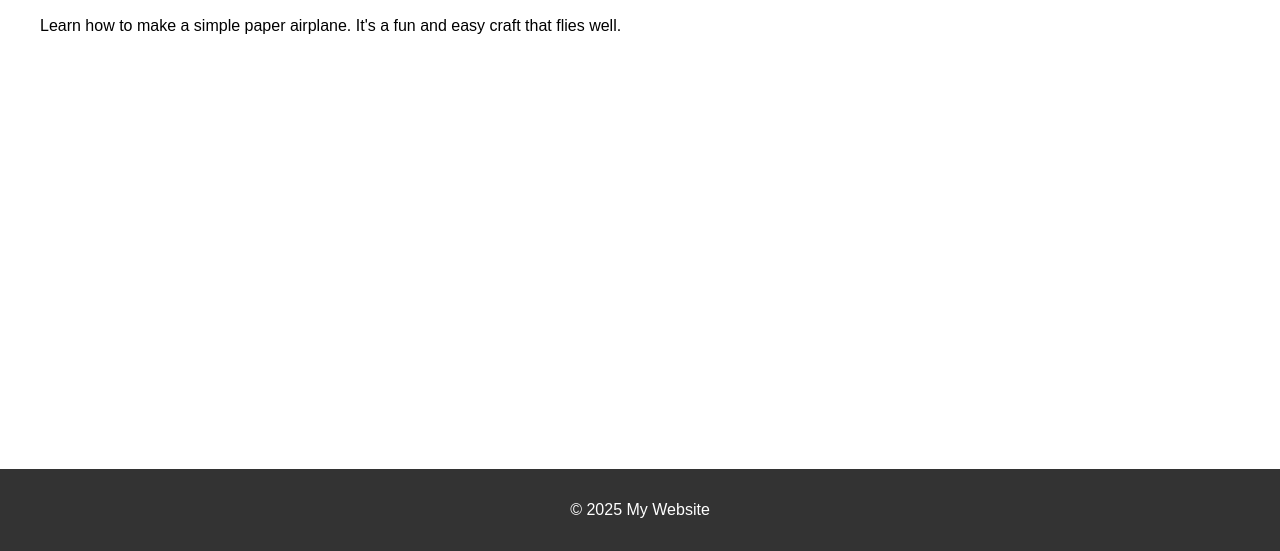
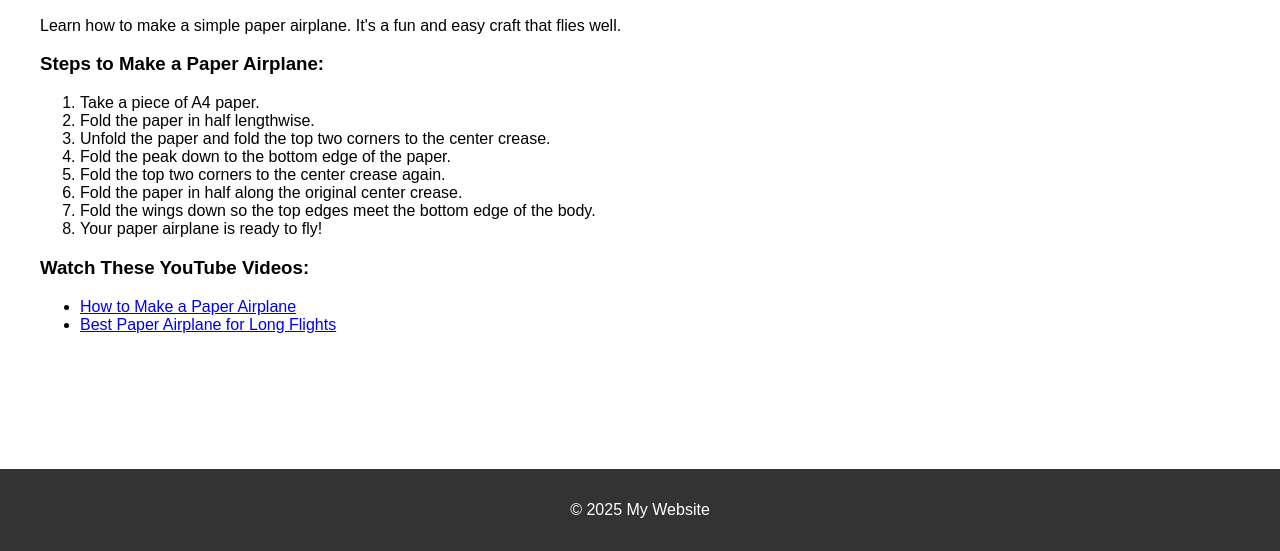
Before and after one commit to sphinster77/mywebsite, a plain HTML site: page paper_airplane.html in a window 1280 px wide. Shown: the part 249-800 px from the top of the page. Drawn offline with Linux system fonts and the light colour scheme.

Commit message:
Update paper_airplane.html

```diff
--- a/paper_airplane.html
+++ b/paper_airplane.html
@@ -19,7 +19,7 @@
         nav {
             display: flex;
             justify-content: center;
-            background-color: #172ab3;;
+            background-color: #172ab3;
         }
         nav a {
             color: white;
@@ -56,6 +56,22 @@
     <section>
         <h2>Paper Airplane</h2>
         <p>Learn how to make a simple paper airplane. It's a fun and easy craft that flies well.</p>
+        <h3>Steps to Make a Paper Airplane:</h3>
+        <ol>
+            <li>Take a piece of A4 paper.</li>
+            <li>Fold the paper in half lengthwise.</li>
+            <li>Unfold the paper and fold the top two corners to the center crease.</li>
+            <li>Fold the peak down to the bottom edge of the paper.</li>
+            <li>Fold the top two corners to the center crease again.</li>
+            <li>Fold the paper in half along the original center crease.</li>
+            <li>Fold the wings down so the top edges meet the bottom edge of the body.</li>
+            <li>Your paper airplane is ready to fly!</li>
+        </ol>
+        <h3>Watch These YouTube Videos:</h3>
+        <ul>
+            <li><a href="https://www.youtube.com/watch?v=olg0M8OZz_o" target="_blank">How to Make a Paper Airplane</a></li>
+            <li><a href="https://www.youtube.com/watch?v=7KPaxKUDj6I" target="_blank">Best Paper Airplane for Long Flights</a></li>
+        </ul>
     </section>
     <footer>
         <p>&copy; 2025 My Website</p>
```
